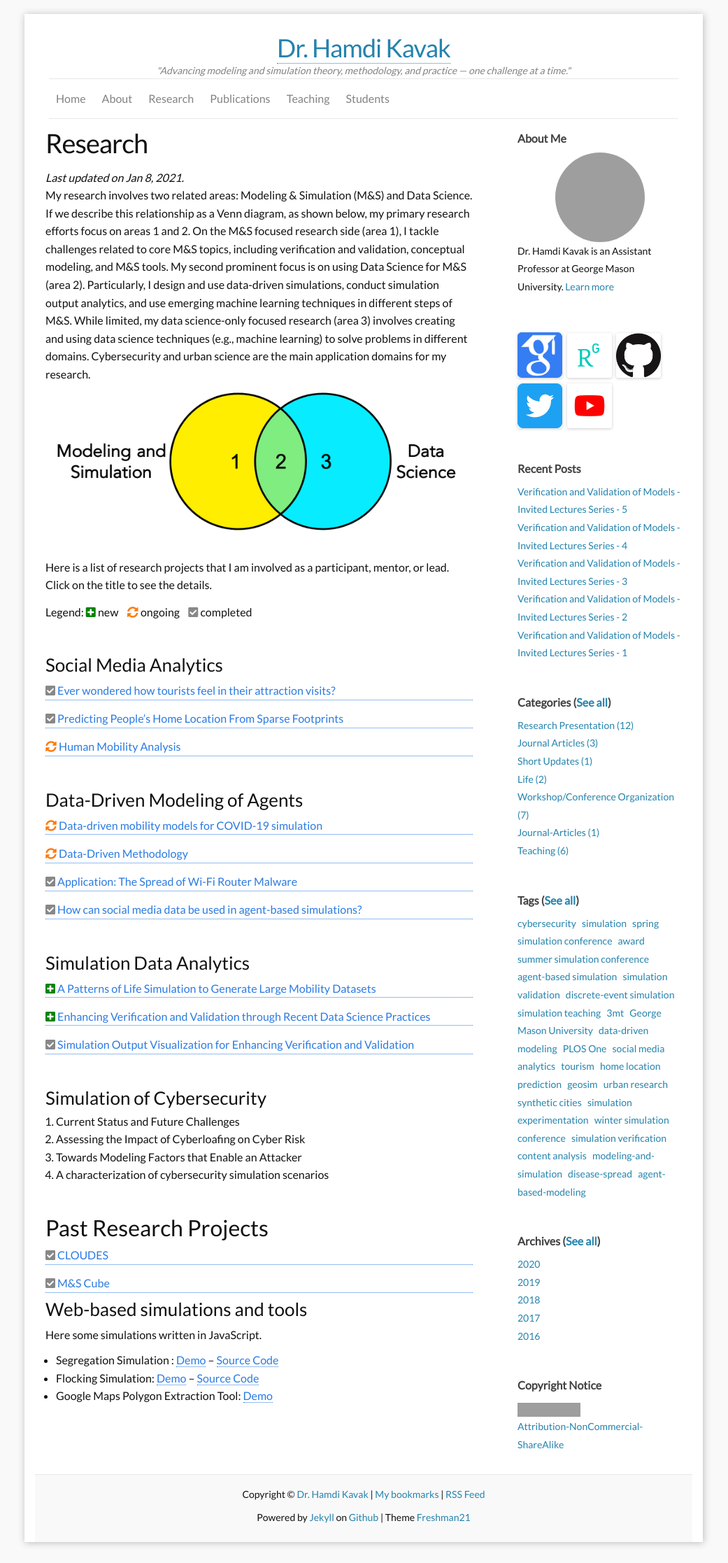
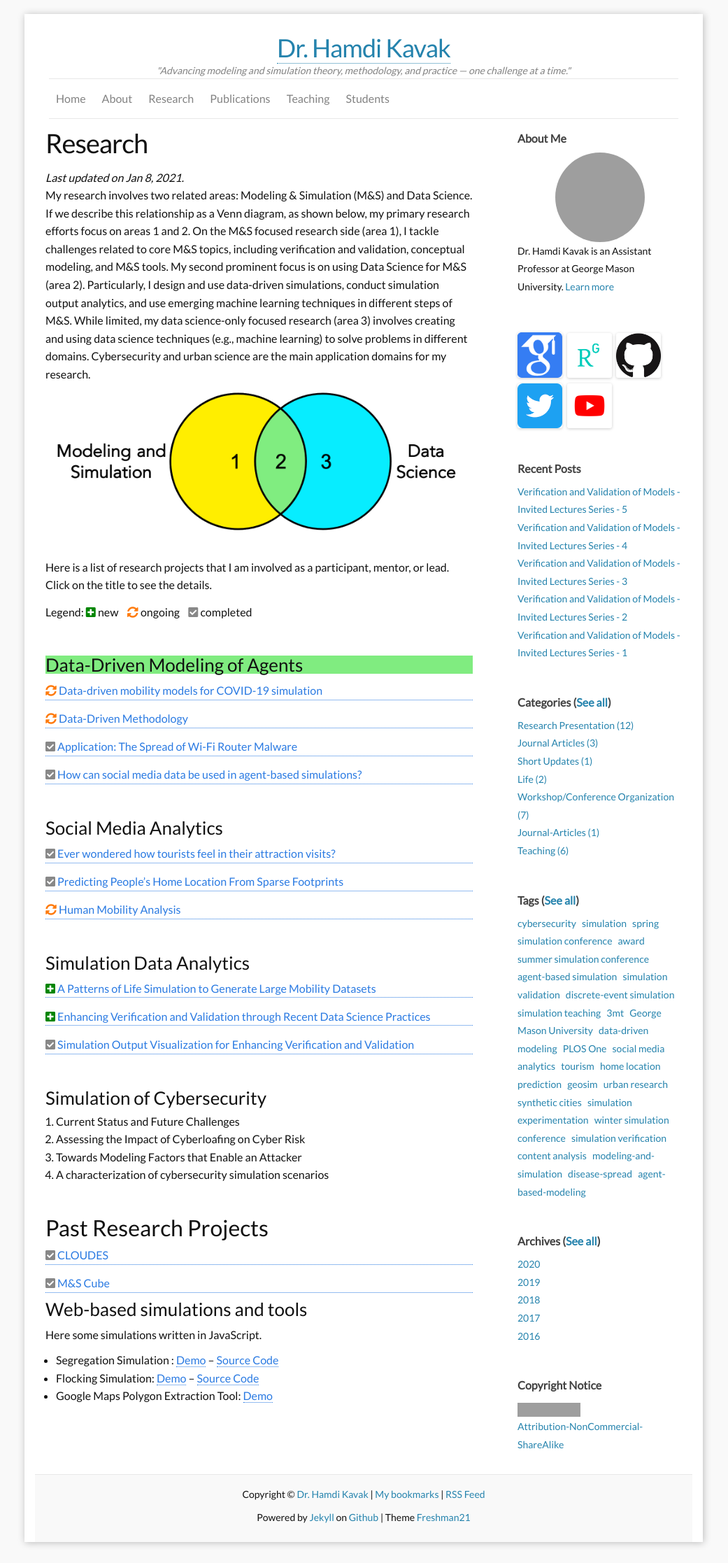
Before and after one commit to hamdikavak/hamdikavak.github.io, a Jekyll site: the page built from c0_research.md, in a window 1280 px wide. Shown: the whole page at 70% size, without its empty margins (120-1161 px from the left). Built offline with Jekyll 4.4.1, drawn with Linux system fonts in a browser that asks for light colours; nearby versions of some CDN libraries; some of the changed lines change nothing that is shown; grey boxes are pictures that could not be loaded.

Commit message:
test research highlight

```diff
--- a/c0_research.md
+++ b/c0_research.md
@@ -5,8 +5,14 @@ permalink: /research/
 nav: yes
 ---
 <style>
-.testtest {
-  background-color: #FF0000;
+.hl_MSOnly {
+  background-color: #FEEE00;
+}
+.hl_DSForMS {
+  background-color: #80EC80;
+}
+.hl_DS {
+  background-color: #11ECFF;
 }
 </style>
 
@@ -23,19 +29,20 @@ Legend: <i style="color:#008500" class="fas fa-plus-square"></i> new &nbsp;&nbsp
  <i style="color:#888888" class="fas fa-check-square"></i> completed
 
 <br/>
+<h3 class="hl_DSForMS">Data-Driven Modeling of Agents</h3>
+
+{% include_relative rsc/summary/dd/covid.html %}
+{% include_relative rsc/summary/dd/method.html %}
+{% include_relative rsc/summary/dd/wifi.html %}
+{% include_relative rsc/summary/dd/sm.html %}
+
+
+<br/>
 ### Social Media Analytics
 
 {% include_relative rsc/summary/sm/attraction.html %}
 {% include_relative rsc/summary/sm/home-prediction.html %}
 {% include_relative rsc/summary/sm/mobility.html %}
-
-<br/>
-### Data-Driven Modeling of Agents
-
-{% include_relative rsc/summary/dd/covid.html %}
-{% include_relative rsc/summary/dd/method.html %}
-{% include_relative rsc/summary/dd/wifi.html %}
-{% include_relative rsc/summary/dd/sm.html %}
 
 <br/>
 ### Simulation Data Analytics
```
